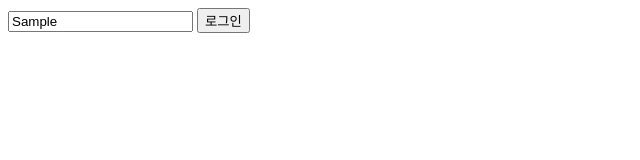
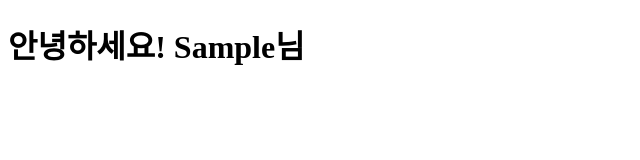
Before and after one commit to leenawon/javascript-momentum-practice, a plain HTML site: page index.html in a window 1280 px wide. Both pictures are taken after typing "Sample" into the empty fields and a click on the button "로그인". Shown: the whole page, without its empty margins (0-640 px from the left). Drawn offline with Linux system fonts and the light colour scheme.

Commit message:
입력받은 사용자 이름 이용 인사말 표시

```diff
--- a/index.html
+++ b/index.html
@@ -13,5 +13,6 @@
     <input type="text" placeholder="이름을 알려주세요!!" maxlength="15" required />
     <button>로그인</button>
   </form>
+  <h1 class="hidden welcome"></h1>
 </body>
 </html>
--- a/src/css/style.css
+++ b/src/css/style.css
@@ -0,0 +1,3 @@
+.hidden {
+  display: none;
+}
--- a/src/javascript/app.js
+++ b/src/javascript/app.js
@@ -1,10 +1,19 @@
 const loginForm = document.querySelector('.loginForm');
+
 const loginInput = document.querySelector('.loginForm input');
 
+const welcomeMessage = document.querySelector('.welcome');
+
+const HIDDEN_CLASS = 'hidden';
+
 function handleLoginFormSubmit(event) {
+  event.preventDefault();
+
+  loginForm.classList.add(HIDDEN_CLASS);
   const userNameValue = loginInput.value;
-  event.preventDefault();
-  console.log(userNameValue);
+
+  welcomeMessage.classList.remove(HIDDEN_CLASS);
+  welcomeMessage.innerText = `안녕하세요! ${userNameValue}님`;
 }
 
 loginForm.addEventListener('submit', handleLoginFormSubmit);
```
